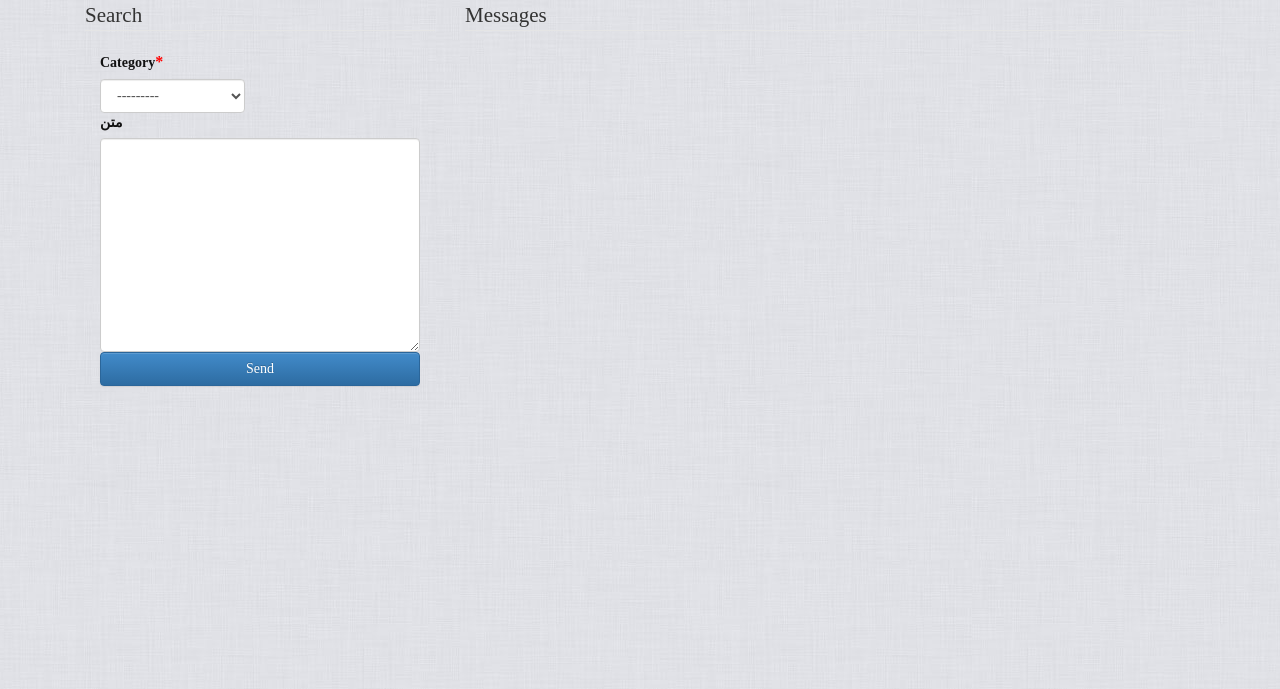
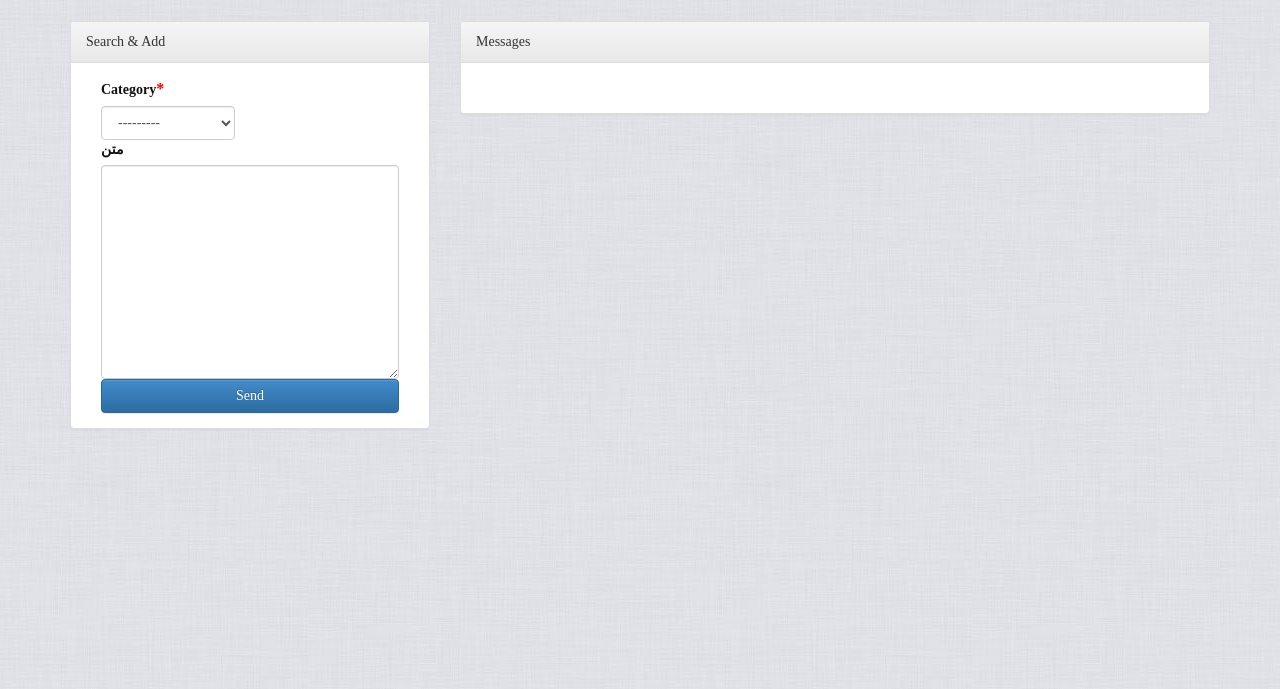
Before and after one commit to SutCEGoS/website, a Django app: a page that uses templates/messages.html in a window 1280 px wide. Shown: the top 689 px of the page. Run offline with Django 3.2, Linux system fonts and the light colour scheme; data that the repository does not hold is empty; parts of the project's set-up code (start-up, migrations or seed data) failed here and were passed over; some libraries are stand-ins or nearby versions; some web fonts are replaced.

Commit message:
set message.html style

```diff
--- a/templates/messages.html
+++ b/templates/messages.html
@@ -2,8 +2,8 @@
 {% load static %}
 {% block title %}Messages{% endblock title %}
 {% block extra_styles %}
-<link rel="stylesheet" type="text/css" href="{% static 'js/select2/select2.css' %}" />
-<link rel="stylesheet" type="text/css" href="{% static 'js/select2/select2-bootstrap.css' %}" />
+    <link rel="stylesheet" type="text/css" href="{% static 'js/select2/select2.css' %}"/>
+    <link rel="stylesheet" type="text/css" href="{% static 'js/select2/select2-bootstrap.css' %}"/>
 {% endblock %}
 {% block extra_js %}
     <sctipt type="text/javasctipt" src="{% static 'js/select2/select2.min.js' %}"></sctipt>
@@ -73,36 +73,81 @@ var firsthide = $('div[mj-message-template].hide:first');
 
 $window.trigger('lazyShow');
 
+
+
+
+
+
+
+
     </script>
 {% endblock %}
 {% block body %}
-<div class="row container center-block">
+    <div class="container">
+        <div class="row">
+
+            <div class="col-lg-2">
+                <div class="panel-heading">
+
+                </div>
+            </div>
+
+        </div>
+
+        <div class="row">
+
             <div class="col-lg-4">
+                <div class="panel panel-default">
+                    <div class="panel-heading">
+                        Search & Add
+                    </div>
+                    <div class="panel-body">
                         {% include 'searchform.html' %}
                     </div>
+{#                <div class="panel panel-primary">#}
+{#                    <legend>Search</legend>#}
+{#                    {% include 'searchform.html' %}#}
+{#                </div>#}
+                </div>
+            </div>
+
             <div class="col-lg-8" id="messages-show">
-        <legend>
+                <div class="panel panel-default">
+                    <div class="panel-heading">
                         Messages
-        </legend>
+                    </div>
+                    <div class="panel-body">
                         <div class="panel-group home-accordion" id="accordion">
                             <div id="messages-container"></div>
                         </div>
+                    </div>
+                </div>
+{#                <legend>#}
+{#                    Messages#}
+{#                </legend>#}
+{#                <div class="panel-group home-accordion" id="accordion">#}
+{#                    <div id="messages-container"></div>#}
+{#                </div>#}
             </div>
         </div>
 
         <div mj-message-template class="hide">
             <div class="panel panel-default" mj-dataid="" mj-category-id="">
                 <span class="requestid" mj-request-id></span>
+
                 <div class="panel-heading">
-            <a data-toggle="collapse" data-parent="#accordion" class="non-decoration" href="#collapse-{{ item.id }}">
+                    <a data-toggle="collapse" data-parent="#accordion" class="non-decoration"
+                       href="#collapse-{{ item.id }}">
                         <h4 class="panel-title">
                             <span class="conflict name" mj-course-1 mj-category="3">{{ item.course_name }}</span>
                             <span class="conflict name" mj-course-1 mj-category="else">{{ item.offered_course }}</span>
                             : <span class="conflict category" mj-conflict-category>{{ item.category }}</span>
-                   <div mj-category="1"> with <span class="conflict name" mj-course-2>{{ item.second_course }}</span></div>
+
+                            <div mj-category="1"> with <span class="conflict name"
+                                                             mj-course-2>{{ item.second_course }}</span></div>
                         </h4>
                     </a>
-            <a href="#" class="metoo" itemid="{{ item.id }}"  mj-metoo-link>me too!</a>
+                    <a href="#" class="metoo" itemid="{{ item.id }}" mj-metoo-link>me too!</a>
                     <span class="badge" mj-metoo-number>3</span> <!-- TODO: number of meetoos -->
                 </div>
                 <div id="collapse-{{ item.id }}" class="panel-collapse collapse in">
@@ -117,4 +162,5 @@ $window.trigger('lazyShow');
                 </div>
             </div>
         </div>
+    </div>
 {% endblock %}
--- a/templates/password_reset/recovery_done.html
+++ b/templates/password_reset/recovery_done.html
@@ -20,7 +20,7 @@
                     <div class="panel panel-primary ">
                         <div class="panel-heading">{% trans "New password set" %}</div>
                         <div class="panel-body bgwhitesmoke">
-                            <p>Your password has successfully been reset. You can use it right now on the <a href="{% url 'login' %}">login</a> page.
+                            <p>Your password has successfully been reset. You can use it right now on the <a href="{% url 'login' %}">login</a> page.<!-- TODO it should logout first!!! -->
                         </div>
                     </div>
                 </div>
--- a/templates/searchform.html
+++ b/templates/searchform.html
@@ -3,7 +3,6 @@
 <form action="" method="POST" class="">
     {% csrf_token %}
     <fieldset>
-        <legend>Search</legend>
         {{ form.category|get_form_field_as_div:"6$searchable"|safe }}
         {{ form.offered_course|get_form_field_as_div:"12$hidden-obj offered-course-div courses searchable"|safe }}
         {{ form.second_course|get_form_field_as_div:"12$hidden-obj second-course-div searchable"|safe }}
```
Lines whose indentation alone changed are shown as unchanged.
